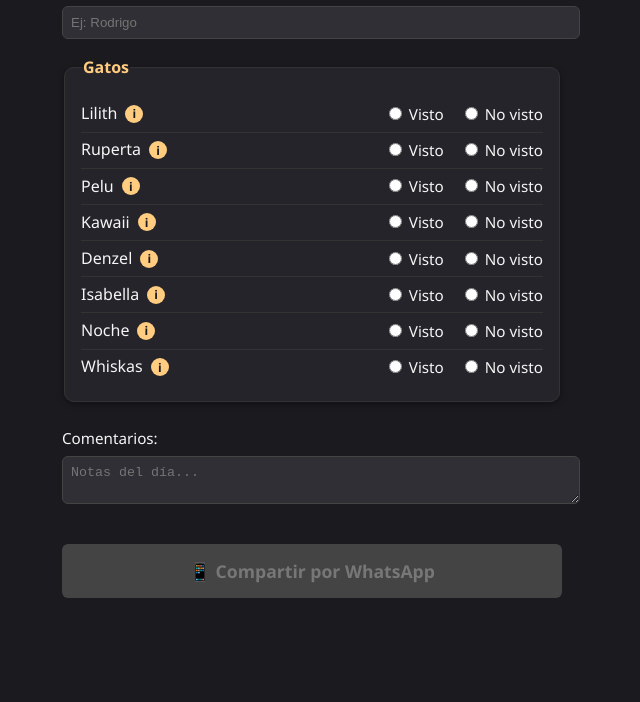
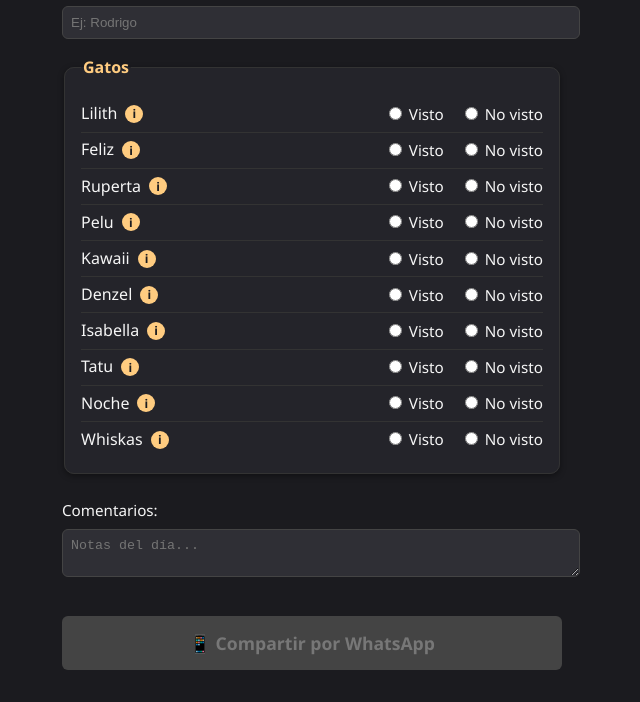
Before and after one commit to rodriamaya/reporte, a plain HTML site: page index.html in a window 1280 px wide. Shown: the part 238-940 px from the top of the page, without its empty margins (328-968 px from the left). Before the commit the page ends 868 px from the top, so only its background shows below. Drawn offline with Linux system fonts and the light colour scheme.

Commit message:
Add new cat entries to the gatos array

```diff
--- a/index.html
+++ b/index.html
@@ -188,11 +188,13 @@
   <script>
     const gatos = [
       { nombre: "Lilith", descripcion: "Gata atigrada, rayas grises, zona invernáculo" },
+      { nombre: "Feliz", descripcion: "Gato negro y blanco, zona invernáculo" },
       { nombre: "Ruperta", descripcion: "Gata naranja y blanca, zona invernáculo (celia)" },
       { nombre: "Pelu", descripcion: "Gata negra, ojos amarillos claro, pelo largo, zona celia" },
       { nombre: "Kawaii", descripcion: "Gata negra, detalle en oreja izquierda, zona celia" },
       { nombre: "Denzel", descripcion: "Gato negro esbelto, zona celia" },
       { nombre: "Isabella", descripcion: "Gata negra, zona mariposario" },
+      { nombre: "Tatu", descripcion: "Gata tricolor, blanca gris y poco naranja, entre celia y paño" },
       { nombre: "Noche", descripcion: "Gata negra, zona baños" },
       { nombre: "Whiskas", descripcion: "Gato atigrado, zona escuela de jardinería" }
     ];
```
